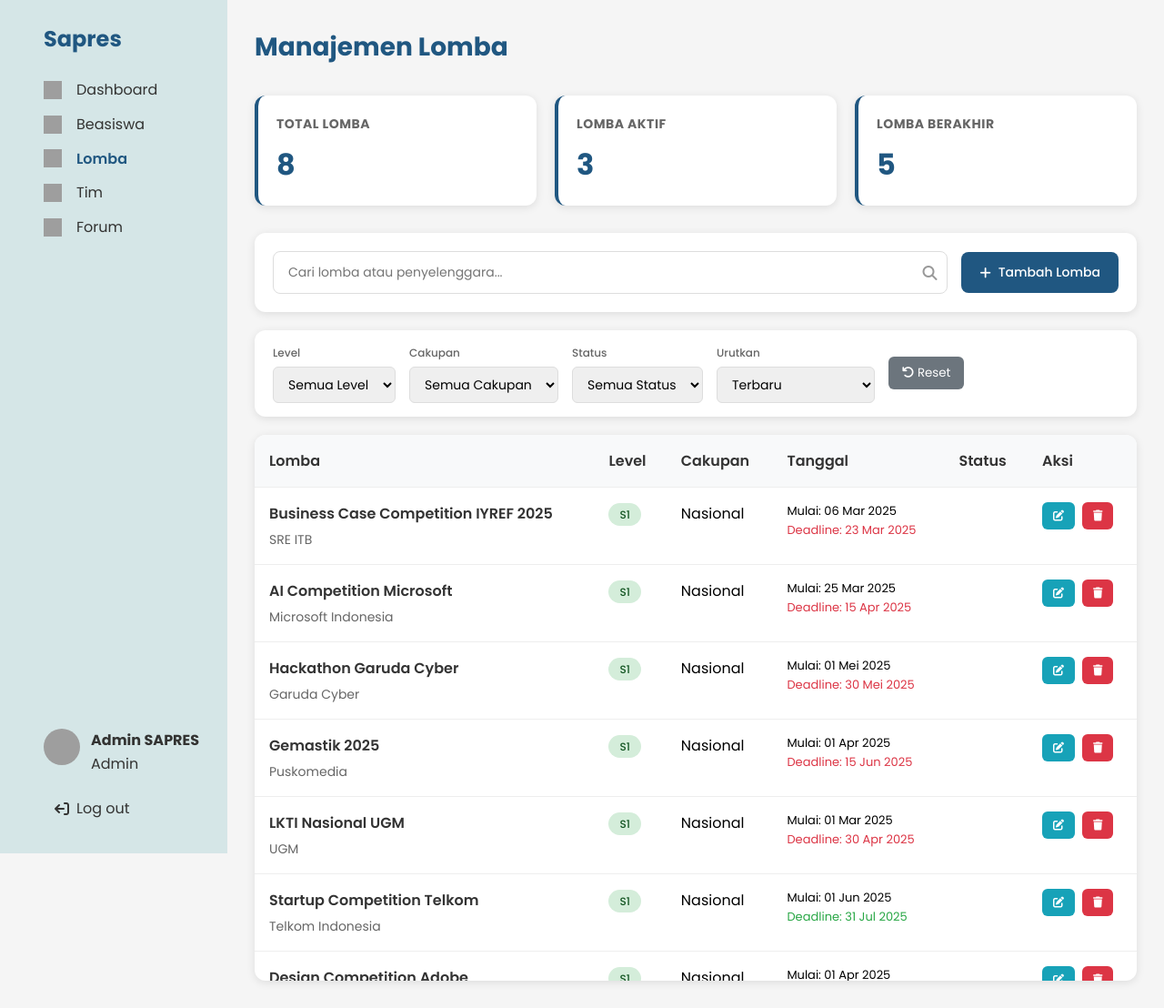
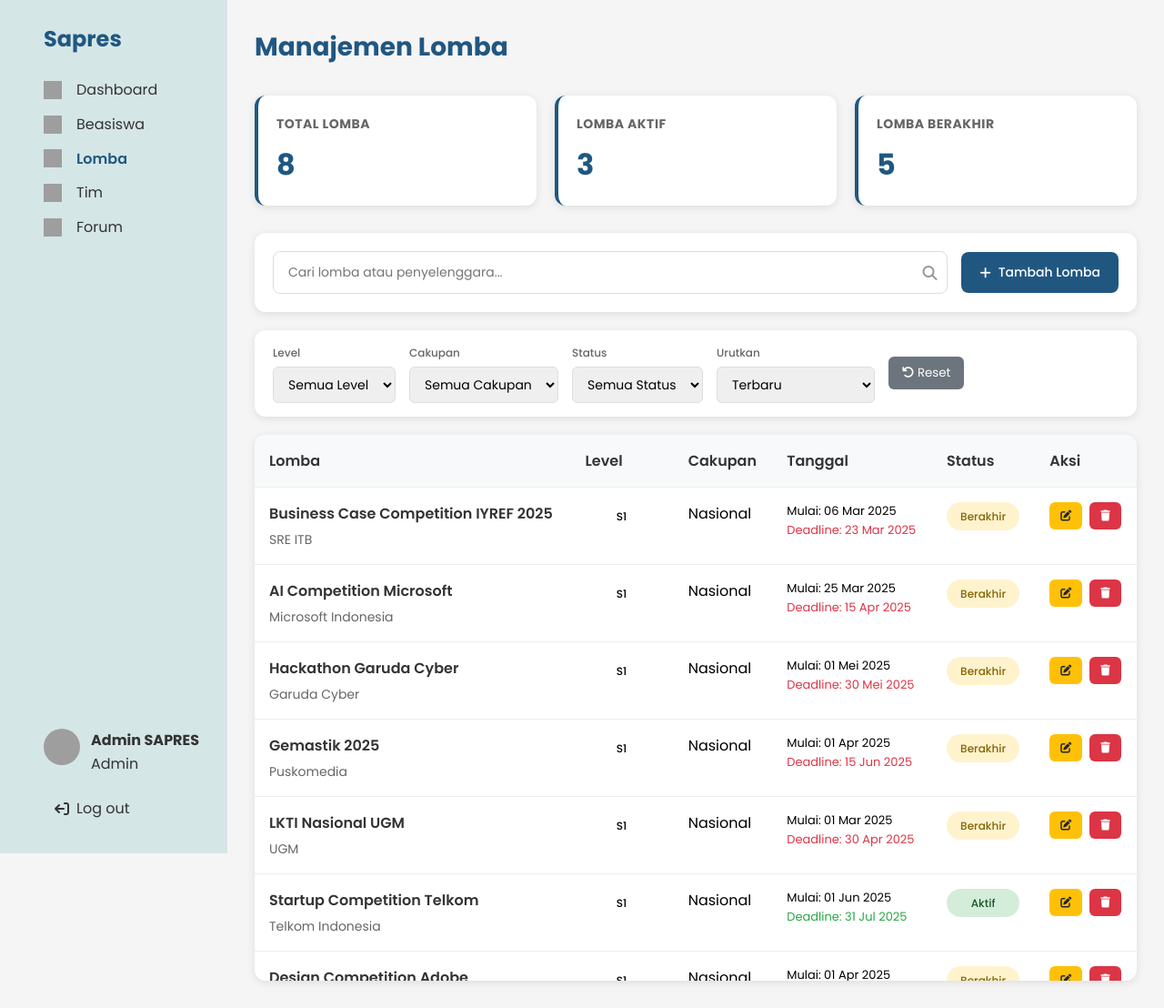
Before and after one commit to Syahrul-Ramadhan/project-sapres, a PHP site: page /admin/lombaAdmin.php in a window 1280 px wide. Shown: the whole page at 91% size. Run offline with PHP 8.4, Linux system fonts and the light colour scheme; a user stored in the database is signed in; data comes from the database, SQL or seed files in the repository; grey boxes are pictures that could not be loaded.

Commit message:
Update Fungsi

```diff
--- a/pages/admin/lombaAdmin.php
+++ b/pages/admin/lombaAdmin.php
@@ -40,23 +40,7 @@ if ($_SERVER['REQUEST_METHOD'] === 'POST' && isset($_POST['action'])) {
     try {
         switch ($_POST['action']) {
             case 'add':
-                $stmt = $pdo->prepare("INSERT INTO lomba (title, organizer, description, start_date, deadline, level, scope, category, external_url) VALUES (?, ?, ?, ?, ?, ?, ?, ?, ?)");
-                $result = $stmt->execute([
-                    $_POST['title'],
-                    $_POST['organizer'],
-                    $_POST['description'] ?? '',
-                    $_POST['start_date'],
-                    $_POST['deadline'],
-                    $_POST['level'],
-                    $_POST['scope'],
-                    $_POST['category'] ?? 'Umum',
-                    $_POST['external_url'] ?? ''
-                ]);
-                echo json_encode(['success' => $result]);
-                break;
-
-            case 'edit':
-                $stmt = $pdo->prepare("UPDATE lomba SET title = ?, organizer = ?, description = ?, start_date = ?, deadline = ?, level = ?, scope = ?, category = ?, external_url = ? WHERE id = ?");
+                $stmt = $pdo->prepare("INSERT INTO lomba (title, organizer, description, start_date, deadline, level, scope, category, external_url, is_active) VALUES (?, ?, ?, ?, ?, ?, ?, ?, ?, ?)");
                 $result = $stmt->execute([
                     $_POST['title'],
                     $_POST['organizer'],
@@ -67,6 +51,24 @@ if ($_SERVER['REQUEST_METHOD'] === 'POST' && isset($_POST['action'])) {
                     $_POST['scope'],
                     $_POST['category'] ?? 'Umum',
                     $_POST['external_url'] ?? '',
+                    $_POST['is_active'] ?? 1
+                ]);
+                echo json_encode(['success' => $result]);
+                break;
+
+            case 'edit':
+                $stmt = $pdo->prepare("UPDATE lomba SET title = ?, organizer = ?, description = ?, start_date = ?, deadline = ?, level = ?, scope = ?, category = ?, external_url = ?, is_active = ? WHERE id = ?");
+                $result = $stmt->execute([
+                    $_POST['title'],
+                    $_POST['organizer'],
+                    $_POST['description'] ?? '',
+                    $_POST['start_date'],
+                    $_POST['deadline'],
+                    $_POST['level'],
+                    $_POST['scope'],
+                    $_POST['category'] ?? 'Umum',
+                    $_POST['external_url'] ?? '',
+                    $_POST['is_active'] ?? 1,
                     $_POST['id']
                 ]);
                 echo json_encode(['success' => $result]);
@@ -464,12 +466,28 @@ if ($_SERVER['REQUEST_METHOD'] === 'POST' && isset($_POST['action'])) {
         }
 
         .status-badge {
-            padding: 4px 12px;
+            padding: 6px 12px;
             border-radius: 20px;
             font-size: 12px;
             font-weight: 500;
+            text-align: center;
+            min-width: 80px;
+            display: inline-block;
+        }
+
+        .status-badge.active {
             background: #d4edda;
             color: #155724;
+        }
+
+        .status-badge.inactive {
+            background: #f8d7da;
+            color: #721c24;
+        }
+
+        .status-badge.expired {
+            background: #fff3cd;
+            color: #856404;
         }
 
         .action-btns {
@@ -487,12 +505,12 @@ if ($_SERVER['REQUEST_METHOD'] === 'POST' && isset($_POST['action'])) {
         }
 
         .btn-edit {
-            background: #17a2b8;
-            color: white;
+            background: #ffc107;
+            color: #212529;
         }
 
         .btn-edit:hover {
-            background: #138496;
+            background: #e0a800;
         }
 
         .btn-delete {
@@ -502,50 +520,6 @@ if ($_SERVER['REQUEST_METHOD'] === 'POST' && isset($_POST['action'])) {
 
         .btn-delete:hover {
             background: #c82333;
-        }
-
-        .toggle-switch {
-            position: relative;
-            width: 50px;
-            height: 24px
-        }
-
-        .toggle-switch input {
-            opacity: 0;
-            width: 0;
-            height: 0;
-        }
-
-        .toggle-slider {
-            position: absolute;
-            cursor: pointer;
-            top: 0;
-            left: 0;
-            right: 0;
-            bottom: 0;
-            background-color: #ccc;
-            transition: .4s;
-            border-radius: 24px;
-        }
-
-        .toggle-slider:before {
-            position: absolute;
-            content: "";
-            height: 18px;
-            width: 18px;
-            left: 3px;
-            bottom: 3px;
-            background-color: white;
-            transition: .4s;
-            border-radius: 50%;
-        }
-
-        input:checked + .toggle-slider {
-            background-color: #28a745;
-        }
-
-        input:checked + .toggle-slider:before {
-            transform: translateX(26px);
         }
 
         .empty-state {
@@ -570,17 +544,18 @@ if ($_SERVER['REQUEST_METHOD'] === 'POST' && isset($_POST['action'])) {
             width: 100%;
             height: 100%;
             background-color: rgba(0,0,0,0.5);
+            align-items: center;
+            justify-content: center;
         }
 
         .modal-content {
             background-color: white;
-            margin: 5% auto;
-            padding: 0;
             border-radius: 12px;
             width: 90%;
             max-width: 600px;
             max-height: 90vh;
             overflow-y: auto;
+            position: relative;
         }
 
         .modal-header {
@@ -963,15 +938,26 @@ if ($_SERVER['REQUEST_METHOD'] === 'POST' && isset($_POST['action'])) {
                             <label for="start_date">Tanggal Mulai *</label>
                             <input type="date" id="start_date" name="start_date" required>
                         </div>
+
                         <div class="form-group">
                             <label for="deadline">Deadline *</label>
                             <input type="date" id="deadline" name="deadline" required>
                         </div>
                     </div>
 
-                    <div class="form-group">
-                        <label for="category">Kategori</label>
-                        <input type="text" id="category" name="category" placeholder="Contoh: Teknologi, Bisnis, Seni">
+                    <div class="form-row">
+                        <div class="form-group">
+                            <label for="category">Kategori</label>
+                            <input type="text" id="category" name="category" placeholder="Contoh: Teknologi, Bisnis, Seni">
+                        </div>
+
+                        <div class="form-group">
+                            <label for="is_active">Status *</label>
+                            <select id="is_active" name="is_active" required>
+                                <option value="1">Aktif</option>
+                                <option value="0">Tidak Aktif</option>
+                            </select>
+                        </div>
                     </div>
 
                     <div class="form-group">
@@ -1190,6 +1176,18 @@ if ($_SERVER['REQUEST_METHOD'] === 'POST' && isset($_POST['action'])) {
             const deadline = new Date(lomba.deadline);
             const isExpired = deadline < now;
 
+            // Determine status
+            let statusClass = 'inactive';
+            let statusText = 'Tidak Aktif';
+
+            if (isExpired) {
+                statusClass = 'expired';
+                statusText = 'Berakhir';
+            } else if (lomba.is_active == 1) {
+                statusClass = 'active';
+                statusText = 'Aktif';
+            }
+
             row.innerHTML = `
                 <td>
                     <div class="lomba-title">${escapeHtml(lomba.title)}</div>
@@ -1208,11 +1206,7 @@ if ($_SERVER['REQUEST_METHOD'] === 'POST' && isset($_POST['action'])) {
                     </div>
                 </td>
                 <td>
-                    <label class="toggle-switch">
-                        <input type="checkbox" ${lomba.is_active == 1 ? 'checked' : ''}
-                               onchange="toggleStatus(${lomba.id}, this)">
-                        <span class="toggle-slider"></span>
-                    </label>
+                    <span class="status-badge ${statusClass}">${statusText}</span>
                 </td>
                 <td>
                     <div class="action-btns">
@@ -1286,6 +1280,9 @@ if ($_SERVER['REQUEST_METHOD'] === 'POST' && isset($_POST['action'])) {
         function openModal(id = null) {
             const modal = document.getElementById('lombaModal');
             const form = document.getElementById('lombaForm');
+
+            // Center modal
+            modal.style.display = 'flex';
 
             if (id) {
                 // Edit mode
@@ -1301,8 +1298,6 @@ if ($_SERVER['REQUEST_METHOD'] === 'POST' && isset($_POST['action'])) {
                 form.reset();
                 document.getElementById('lombaId').value = '';
             }
-
-            modal.style.display = 'block';
         }
 
         function closeModal() {
@@ -1323,6 +1318,7 @@ if ($_SERVER['REQUEST_METHOD'] === 'POST' && isset($_POST['action'])) {
                 document.getElementById('category').value = lomba.category || '';
                 document.getElementById('description').value = lomba.description || '';
                 document.getElementById('external_url').value = lomba.external_url || '';
+                document.getElementById('is_active').value = lomba.is_active;
             }
         }
 
@@ -1372,41 +1368,6 @@ if ($_SERVER['REQUEST_METHOD'] === 'POST' && isset($_POST['action'])) {
             openModal(id);
         }
 
-        // Toggle status
-        function toggleStatus(id, checkbox) {
-            const status = checkbox.checked ? 1 : 0;
-
-            const formData = new FormData();
-            formData.append('action', 'toggle_status');
-            formData.append('id', id);
-            formData.append('status', status);
-
-            fetch('', {
-                method: 'POST',
-                body: formData
-            })
-            .then(response => response.json())
-            .then(data => {
-                if (data.success) {
-                    // Update local data
-                    const lomba = lombaData.find(item => item.id == id);
-                    if (lomba) {
-                        lomba.is_active = status;
-                    }
-                    showAlert('Status berhasil diubah!', 'success');
-                } else {
-                    // Revert checkbox
-                    checkbox.checked = !checkbox.checked;
-                    showAlert('Gagal mengubah status', 'error');
-                }
-            })
-            .catch(error => {
-                // Revert checkbox
-                checkbox.checked = !checkbox.checked;
-                showAlert('Terjadi kesalahan jaringan', 'error');
-            });
-        }
-
         // Delete lomba
         function deleteLomba(id) {
             const lomba = lombaData.find(item => item.id == id);
@@ -1586,7 +1547,7 @@ if ($_SERVER['REQUEST_METHOD'] === 'POST' && isset($_POST['action'])) {
             setTimeout(initTooltips, 100);
         };
 
-        // Export functions (if needed)
+        // Export functions (optional)
         function exportData(format = 'csv') {
             const data = filteredData.map(lomba => ({
                 'Nama Lomba': lomba.title,
@@ -1652,7 +1613,7 @@ if ($_SERVER['REQUEST_METHOD'] === 'POST' && isset($_POST['action'])) {
                         .lomba-organizer { color: #666; font-size: 12px; }
                         .status-badge { padding: 2px 8px; border-radius: 10px; background: #d4edda; }
                         @media print {
-                            .action-btns, .toggle-switch { display: none; }
+                            .action-btns { display: none; }
                         }
                     </style>
                 </head>
@@ -1671,6 +1632,9 @@ if ($_SERVER['REQUEST_METHOD'] === 'POST' && isset($_POST['action'])) {
         // Add export and print buttons to action bar (optional)
         document.addEventListener('DOMContentLoaded', function() {
             const actionBar = document.querySelector('.action-bar');
+
+            // Uncomment to add export and print buttons
+            /*
             const exportBtn = document.createElement('button');
             exportBtn.innerHTML = '<i class="fas fa-download"></i> Export';
             exportBtn.className = 'btn btn-secondary';
@@ -1683,9 +1647,9 @@ if ($_SERVER['REQUEST_METHOD'] === 'POST' && isset($_POST['action'])) {
             printBtn.style.marginLeft = '10px';
             printBtn.onclick = printTable;
 
-            // Uncomment to add export and print buttons
-            // actionBar.appendChild(exportBtn);
-            // actionBar.appendChild(printBtn);
+            actionBar.appendChild(exportBtn);
+            actionBar.appendChild(printBtn);
+            */
         });
     </script>
 </body>
```
